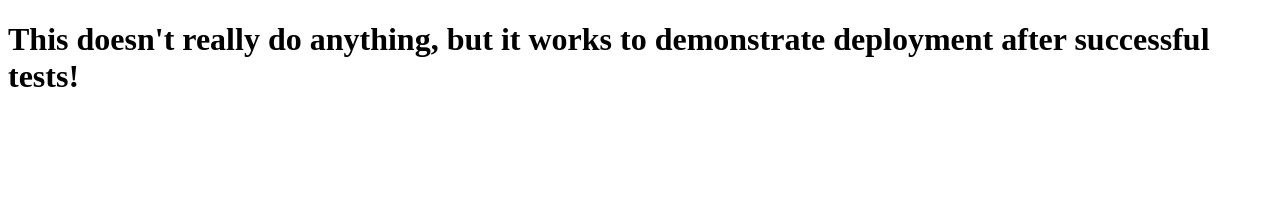
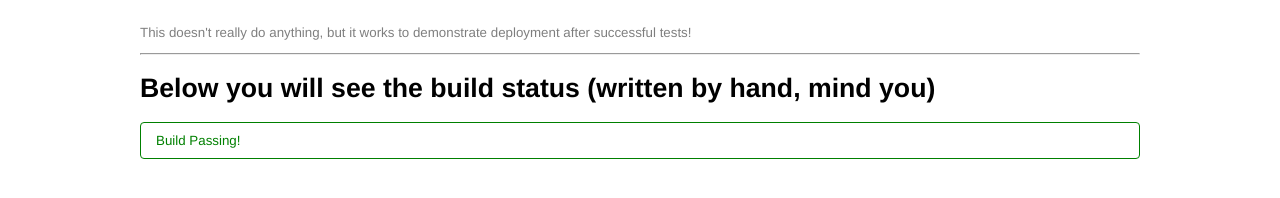
Before and after one commit to sabinmarcu/js-trans-compat-check, a website: page public/index.html in a window 1280 px wide. Drawn offline with Linux system fonts and the light colour scheme.

Commit message:
styled output a bit

```diff
--- a/public/index.html
+++ b/public/index.html
@@ -3,8 +3,14 @@
 <head>
     <meta charset="UTF-8">
     <title>Testing Things</title>
+    <link rel="stylesheet" href="styles.css">
 </head>
 <body>
-    <h1>This doesn't really do anything, but it works to demonstrate deployment after successful tests!</h1>
+    <div class="app">
+        <p class="tip">This doesn't really do anything, but it works to demonstrate deployment after successful tests!</p>
+        <hr/>
+        <h1>Below you will see the build status (written by hand, mind you)</h1>
+        <div class="success">Build Passing!</div>
+    </div>
 </body>
 </html>
--- /dev/null
+++ b/public/styles.css
@@ -0,0 +1,45 @@
+body, html {
+    margin: 0;
+    padding: 0;
+    font-size: 10pt;
+    font-family: Helvetica Neue, Arial, Helvetica, Trebuchet, sans-serif;
+    width: 100%;
+    height: 100%;
+}
+
+.app {
+    display: block;
+    max-width: 1000px;
+    margin: 25px auto 0;
+}
+
+.success, .fail, .warning, .info {
+    border: solid 1px transparent;
+    border-radius: 4px;
+    padding: 10px 15px;
+    display: block;
+}
+
+.success {
+    border-color: green;
+    color: green;
+}
+
+.error {
+    border-color: red;
+    color: red;
+}
+
+.info {
+    border-color: blue;
+    color: blue;
+}
+
+.warning {
+    border-color: orange;
+    color: orange;
+}
+
+.tip {
+    opacity: 0.5;
+}
--- a/server.js
+++ b/server.js
@@ -1,7 +1,7 @@
 var Express = require("express"),
     app = Express();
 
-app.set('port', (process.env.PORT || 3000));
+app.set("port", (process.env.PORT || 3000));
 
 app.use(Express.static("public"));
 
```
